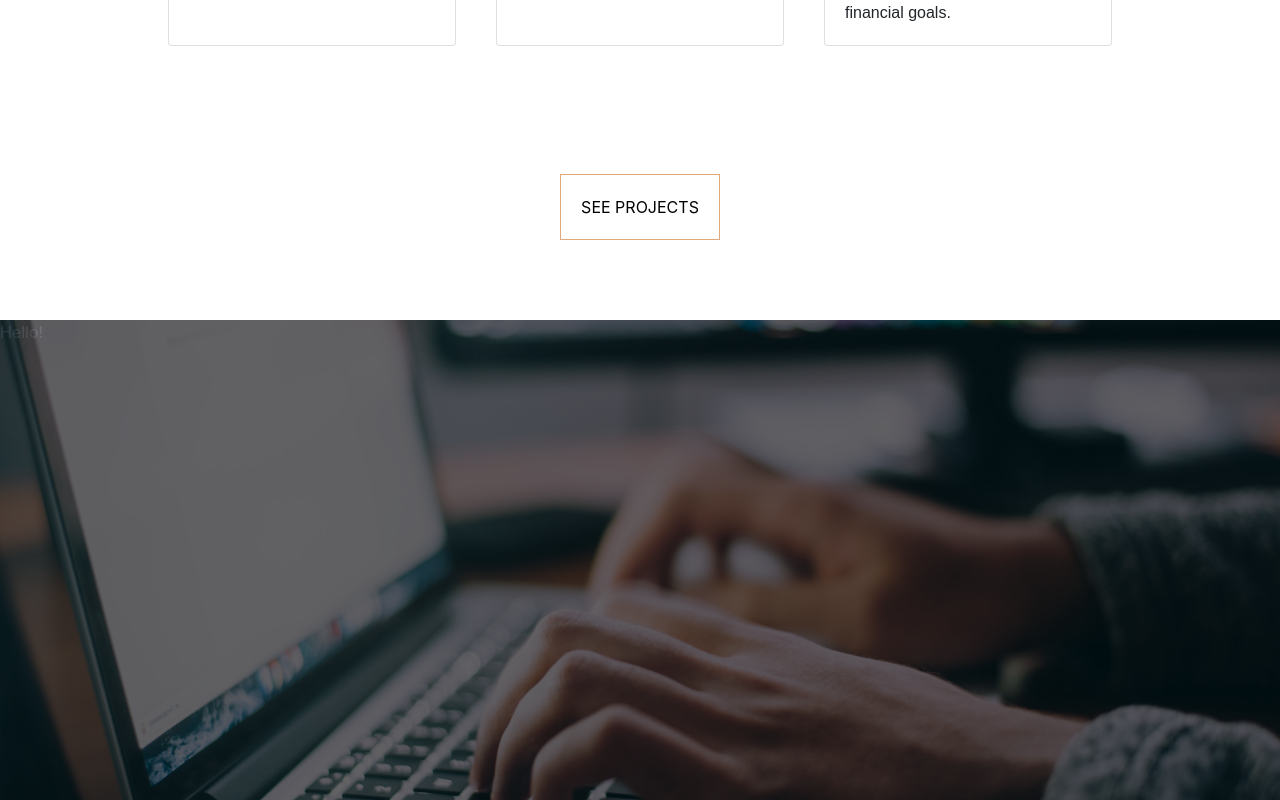
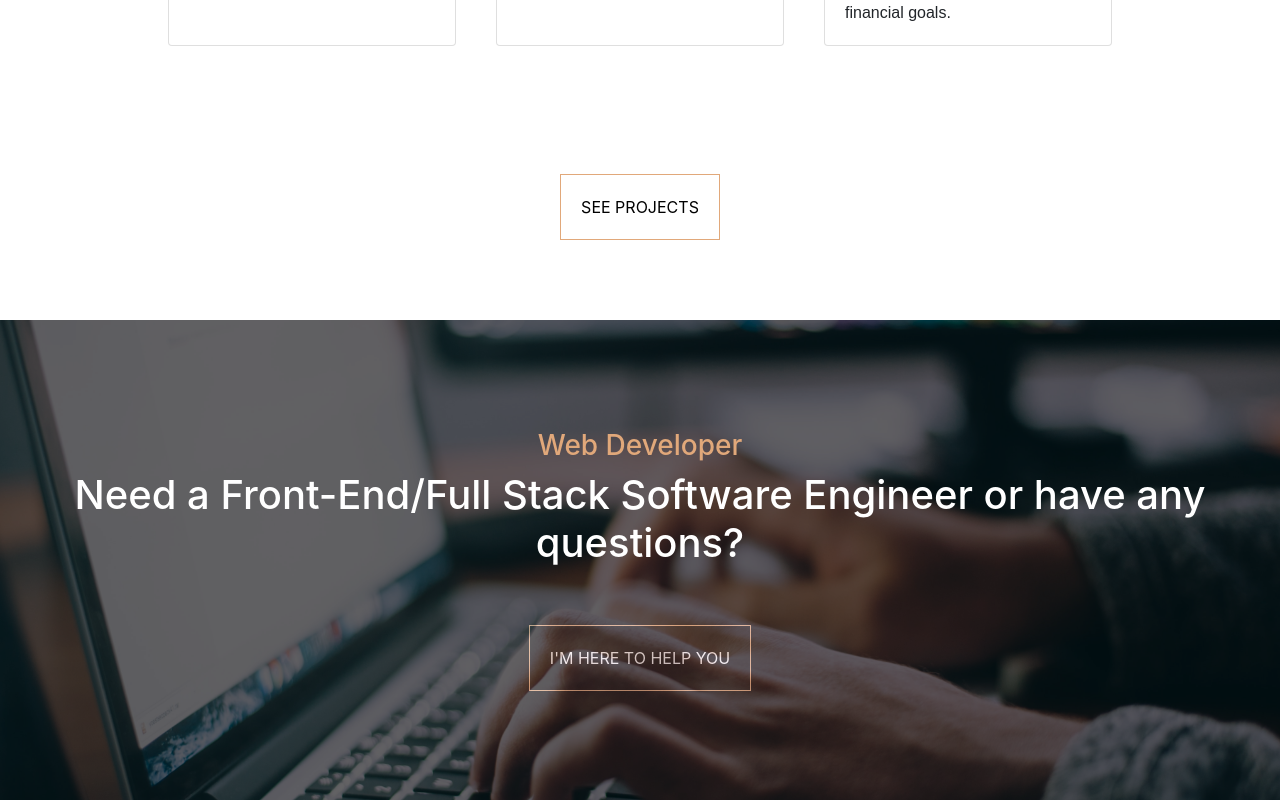
Before and after one commit to davidhk21/my-portfolio, a Next.js app: page / in a window 1280 px wide. Shown: the part 2860-3660 px from the top of the page. Built offline with nearby package versions, Linux system fonts and the light colour scheme.

Commit message:
set up contact section of home page

```diff
--- a/components/home_page_components/contact.js
+++ b/components/home_page_components/contact.js
@@ -1,5 +1,6 @@
 import React from 'react';
 import { Image } from 'react-bootstrap';
+import Link from 'next/link';
 import styles from '../../styles/Home.module.css';
 
 export default function Contact() {
@@ -10,9 +11,13 @@ export default function Contact() {
         alt="Picture of someone working on a computer"
         className={styles.contactBackgroundImage}
       />
-      <div>
-        Hello!
+      <div className={styles.contactTextContainer}>
+        <h3 className={styles.contactTitle}>Web Developer</h3>
+        <h1 className={styles.contactQuestion}>Need a Front-End/Full Stack Software Engineer or have any questions?</h1>
       </div>
+      <Link href="/contact_me">
+        <a className={styles.buttonHelp}>I&apos;M HERE TO HELP YOU</a>
+      </Link>
     </div>
   );
 }
--- a/styles/Home.module.css
+++ b/styles/Home.module.css
@@ -197,11 +197,10 @@
 .contactContainer {
   height: 60vh;
   max-height: 600px;
-  /* display: flex;
+  display: flex;
   flex-direction: column;
   justify-content: center;
   align-items: center;
-  position: relative; */
   background: black;
   overflow: hidden;
   position: relative;
@@ -221,3 +220,33 @@
     width: 150%;
   }
 }
+
+.contactTextContainer {
+  display: flex;
+  flex-direction: column;
+  justify-content: center;
+  align-items: center;
+  text-align: center;
+  margin: 0 20px;
+  z-index: 1;
+}
+
+.contactTitle {
+  color: #e1a87a;
+}
+
+.contactQuestion {
+  color: white;
+}
+
+.buttonHelp {
+  border: 1px solid #e1a87a;
+  color: white;
+  padding: 20px;
+  margin-top: 50px;
+}
+.buttonHelp:hover {
+  text-decoration: none;
+  background-color: #e1a87a;
+  color: black;
+}
```
